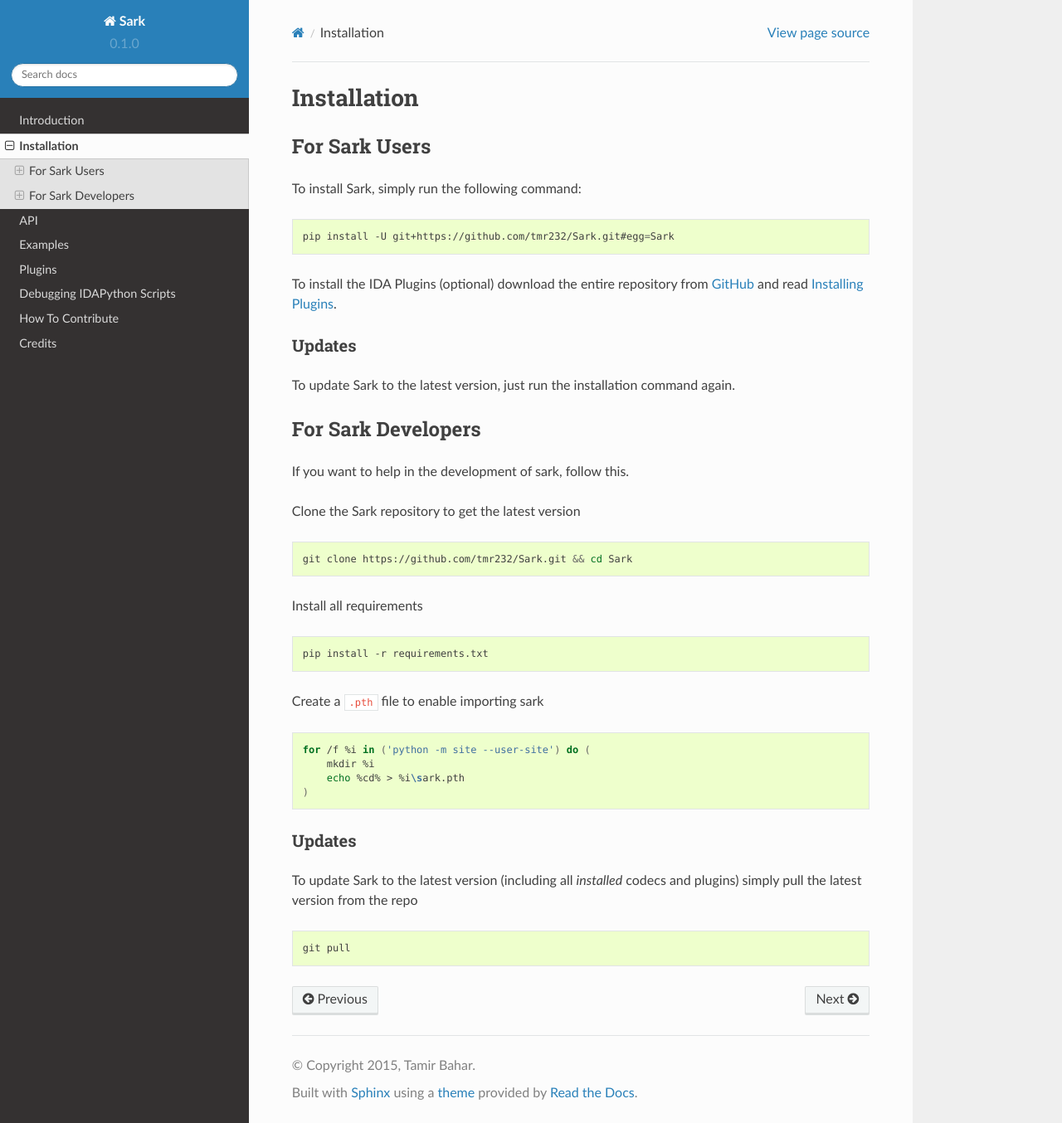
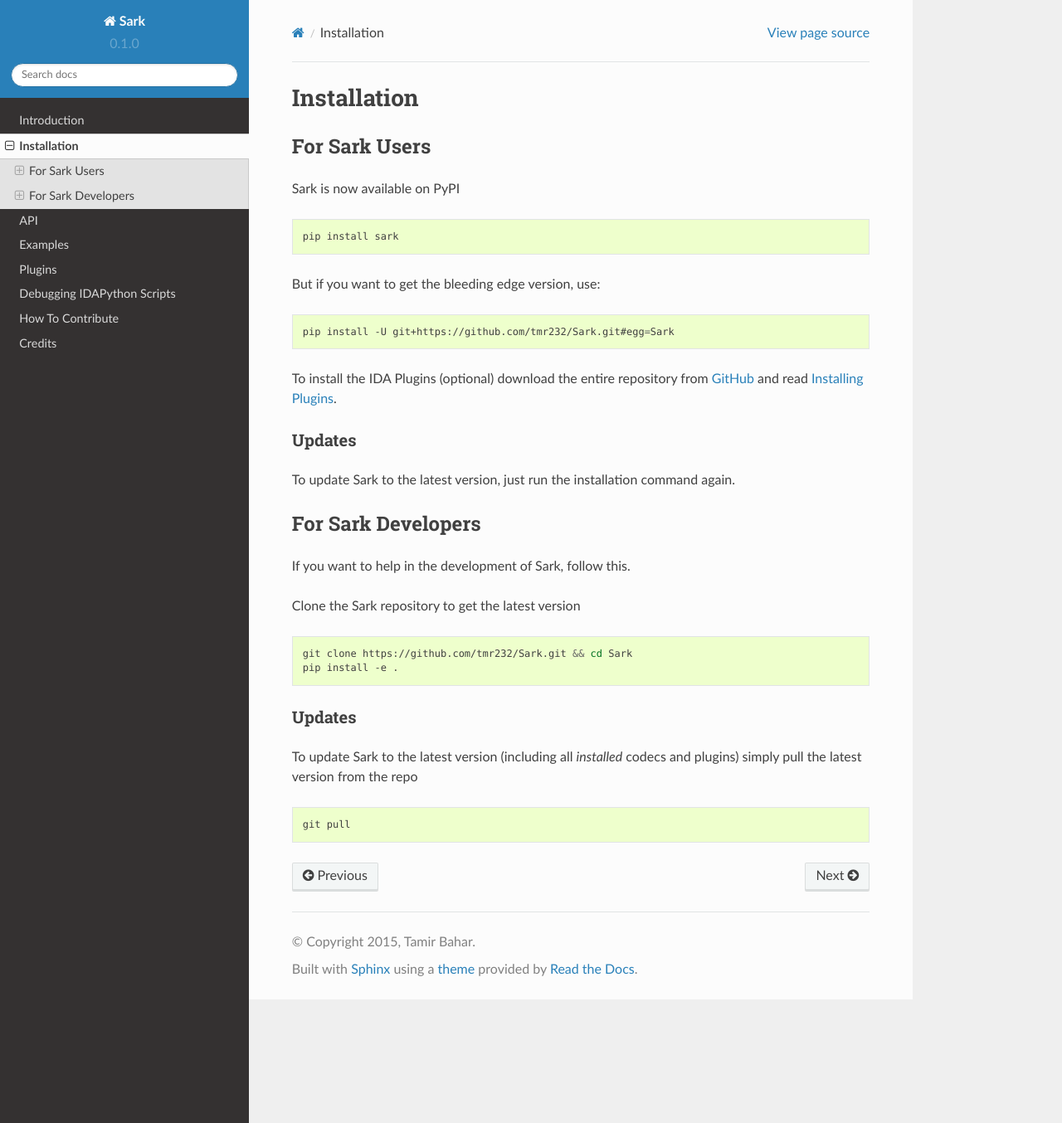
Before and after one commit to tmr232/Sark, a Sphinx documentation site: the page built from docs/Installation.rst, in a window 1280 px wide and 1354 px high. Shown: the whole window at 83% size. Built offline with Sphinx 7.4.7 and the Read the Docs theme 2.0.0, drawn with Linux system fonts in a browser that asks for light colours.

Commit message:
Docs cleanup for upload to PyPI!!!!

```diff
--- a/docs/Installation.rst
+++ b/docs/Installation.rst
@@ -4,7 +4,13 @@
 For Sark Users
 ~~~~~~~~~~~~~~
 
-To install Sark, simply run the following command:
+Sark is now available on PyPI
+
+.. code:: bash
+
+    pip install sark
+
+But if you want to get the bleeding edge version, use:
 
 .. code:: bash
 
@@ -23,28 +29,14 @@
 For Sark Developers
 ~~~~~~~~~~~~~~~~~~~
 
-If you want to help in the development of sark, follow this.
+If you want to help in the development of Sark, follow this.
 
 Clone the Sark repository to get the latest version
 
 .. code:: bash
 
     git clone https://github.com/tmr232/Sark.git && cd Sark
-
-Install all requirements
-
-.. code:: bash
-
-    pip install -r requirements.txt
-
-Create a ``.pth`` file to enable importing sark
-
-.. code:: bash
-
-    for /f %i in ('python -m site --user-site') do (
-        mkdir %i
-        echo %cd% > %i\sark.pth
-    )
+    pip install -e .
 
 
 Updates
--- a/setup.py
+++ b/setup.py
@@ -10,7 +10,7 @@
 
 setup(
     name='sark',
-    version='0.1.0',
+    version='1.0',
     packages=find_packages(exclude=['media', 'plugins']),
     install_requires=['networkx', 'awesomelib', 'wrapt', 'idacute'],
     url='https://github.com/tmr232/Sark',
```
Also changed, not shown: README.rst (+11 -16 lines).
